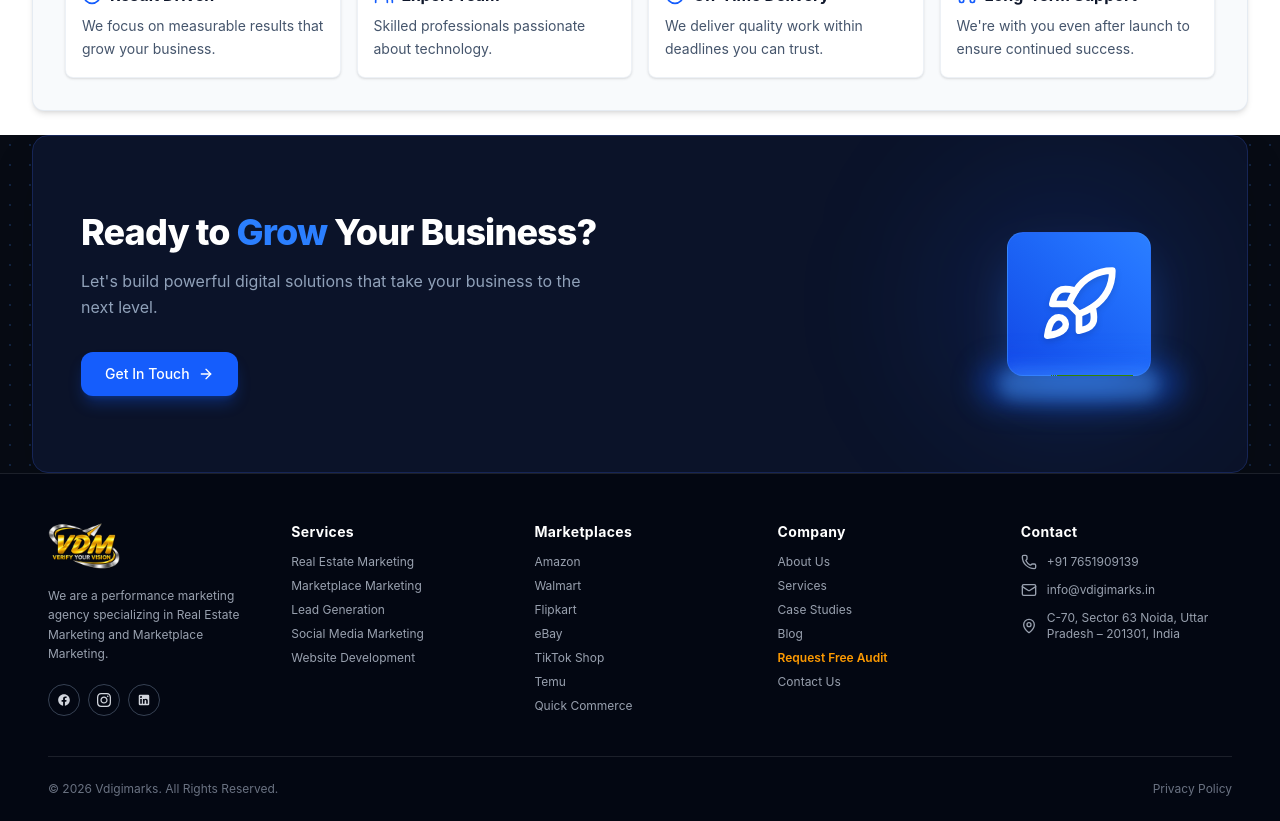
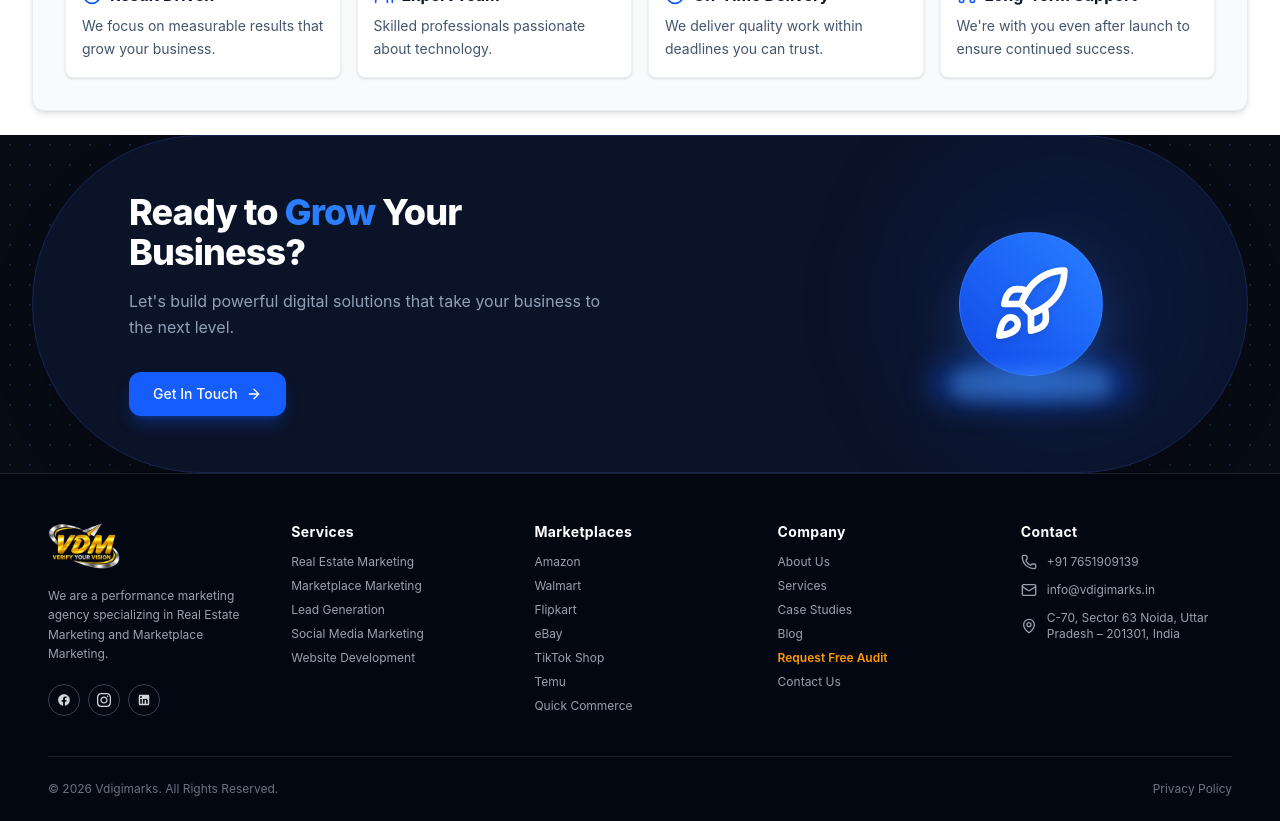
Before and after one commit to Shivam7570/VDM, a React (Vite) app in the folder client/: page /service in a window 1280 px wide. Shown: the part 1440-2261 px from the top of the page. Built offline with nearby package versions, Linux system fonts and the light colour scheme.

Commit message:
Updated project

```diff
--- a/client/src/Component/Navbar.jsx
+++ b/client/src/Component/Navbar.jsx
@@ -39,7 +39,7 @@ export default function Navbar() {
 
     const navLinks = [
         { name: "HOME", href: "/" },
-        { name: "ABOUT Vdigimarks", href: "/about" },
+        { name: "ABOUT Vdigimarks (VDM)", href: "/about" },
         { name: "Real Estate Marketing", href: "/real-state" },
         { name: "Service", href: "/service" },
         { name: "BLOG", href: "/blog" },
--- a/client/src/Component/Service2/ReadyToGrowSection.jsx
+++ b/client/src/Component/Service2/ReadyToGrowSection.jsx
@@ -7,13 +7,13 @@ export default function ReadyToGrowSection() {
             {/* Background network dots/lines effect */}
             <div className="absolute inset-0 opacity-20 pointer-events-none bg-[radial-gradient(#3b82f6_1px,transparent_1px)] [background-size:20px_20px]"></div>
 
-            {/* Main Card Container */}
-            <div className="max-w-7xl mx-auto bg-[#0b1329] border border-blue-950 rounded-2xl p-8 sm:p-12 shadow-2xl relative overflow-hidden">
+            {/* Main Card Container with Fully Rounded/Circular Corners */}
+            <div className="max-w-7xl mx-auto bg-[#0b1329] border border-blue-950 rounded-full p-8 sm:p-12 shadow-2xl relative overflow-hidden">
 
                 {/* Ambient background glows */}
                 <div className="absolute top-1/2 right-10 -translate-y-1/2 w-72 h-72 bg-blue-600/10 rounded-full blur-3xl pointer-events-none"></div>
 
-                <div className="grid grid-cols-1 lg:grid-cols-2 gap-8 items-center relative z-10">
+                <div className="grid grid-cols-1 lg:grid-cols-2 gap-8 items-center relative z-10 px-6 sm:px-12">
 
                     {/* Left Column: Text & CTA Button */}
                     <div>
@@ -32,15 +32,15 @@ export default function ReadyToGrowSection() {
                         </a>
                     </div>
 
-                    {/* Right Column: Rocket Graphic Illustration Representation with Entry 360° Spin */}
+                    {/* Right Column: Circular Rocket Graphic with Entry 360° Spin */}
                     <div className="flex justify-center lg:justify-end">
                         <div className="relative w-48 h-48 sm:w-60 sm:h-60 flex items-center justify-center">
                             {/* Glowing ring platform */}
                             <div className="absolute bottom-4 w-40 sm:w-52 h-12 bg-blue-600/30 rounded-full blur-md"></div>
                             <div className="absolute bottom-6 w-32 sm:w-40 h-8 bg-blue-400/40 rounded-full blur-sm animate-pulse"></div>
 
-                            {/* Rocket Icon Container with entry 360 deg spin animation */}
-                            <div className="w-28 h-28 sm:w-36 sm:h-36 bg-gradient-to-tr from-blue-700 to-blue-500 rounded-2xl shadow-2xl shadow-blue-500/50 flex items-center justify-center border border-blue-400/30 animate-[spin_1s_ease-out_1]">
+                            {/* Circular Rocket Icon Container with entry 360 deg spin animation */}
+                            <div className="w-28 h-28 sm:w-36 sm:h-36 bg-gradient-to-tr from-blue-700 to-blue-500 rounded-full shadow-2xl shadow-blue-500/50 flex items-center justify-center border border-blue-400/30 animate-[spin_1s_ease-out_1]">
                                 <Rocket className="w-14 h-14 sm:w-20 sm:h-20 text-white drop-shadow-md" />
                             </div>
                         </div>
```
